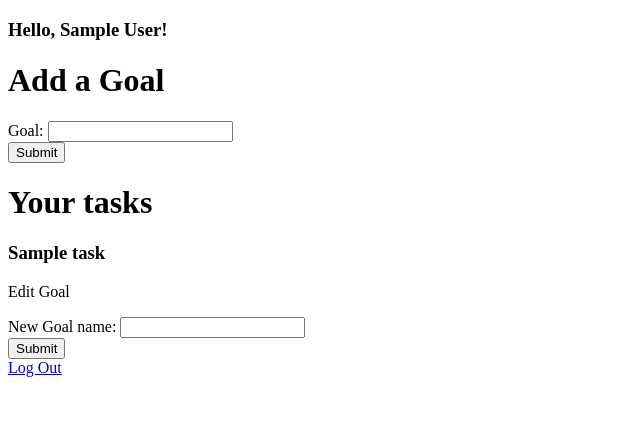
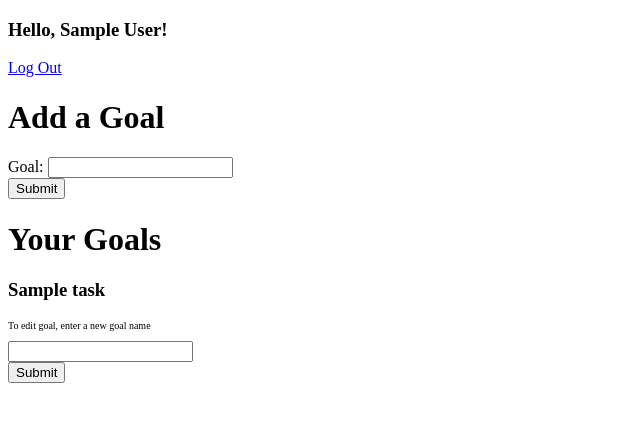
Before and after one commit to teganbroderick/goal-tracker, a Flask app: page / in a window 1280 px wide. Shown: the top 422 px of the page, without its empty margins (0-640 px from the left). Run offline with Flask 2, Linux system fonts and the light colour scheme; the visitor is signed in with stand-in values (Sample User, id 1); tables that the repository leaves empty hold one stand-in row (values such as "Sample post").

Commit message:
Made edit goal text smaller for minor basic styling

```diff
--- a/templates/tasks.html
+++ b/templates/tasks.html
@@ -5,6 +5,7 @@
 </head>
 <body>
     <h3>Hello, {{ user.fname }} {{ user.lname }}!</h3>
+    <a class="nav-link" href="/logout">Log Out</a>
 
     <h1>Add a Goal</h1>
     <form action="/add_task" method="POST">
@@ -13,16 +14,16 @@
         <input type="submit" value="Submit">
     </form>
 
-    <h1>Your tasks</h1>
+    <h1>Your Goals</h1>
     {% for task in tasks %}
         <h3> {{ task.task_name }} </h3>
-        <p>Edit Goal</p>
+        <p style="font-size:10px">To edit goal, enter a new goal name</p>
         <form action="/edit_task" method="POST">
             <input type="hidden" name="task_name" value="{{ task.task_name }}">
-            New Goal name: <input type="text" name="new_task_name"><br>
+            <input type="text" name="new_task_name"><br>
             <input type="submit" value="Submit">
         </form>
     {% endfor %}
-    <a class="nav-link" href="/logout">Log Out</a>
+
 </body>
 </html>
```
